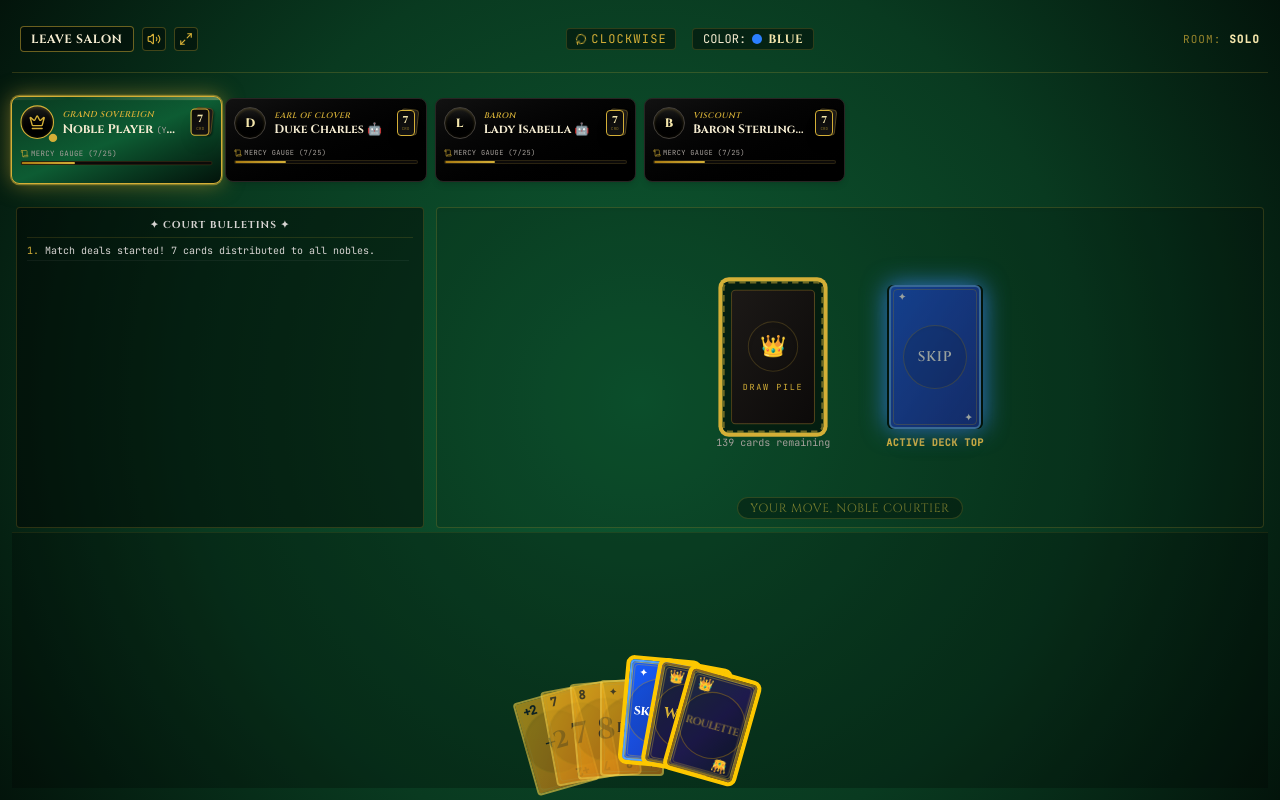
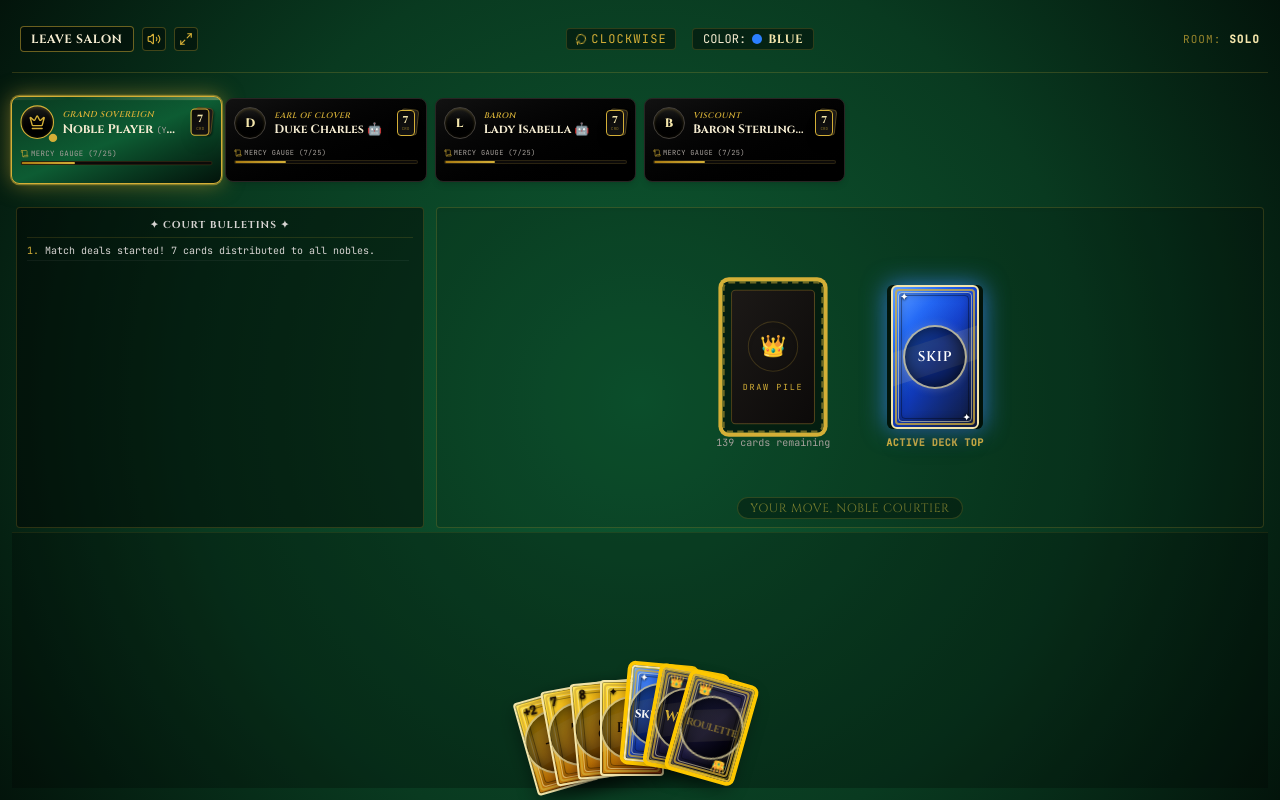
Before and after one commit to Devesh7230/uno-show--em-no-mercy, a React (Vite) app: page / in a window 1280 px wide. Both pictures are taken after a click on the button 330 px from the left and 395 px from the top of the page. Built offline with nearby package versions, Linux system fonts and the light colour scheme; a web font is replaced by a local one.

Commit message:
game done

```diff
--- a/src/components/CardItem.tsx
+++ b/src/components/CardItem.tsx
@@ -1,4 +1,4 @@
-import { CSSProperties } from 'react';
+import { CSSProperties, useState } from 'react';
 import { Card } from '../types';
 import { getColorClass, getCardLabel } from '../utils/game';
 
@@ -21,6 +21,8 @@ export default function CardItem({
   translateY = 0,
   isPlayable = false,
 }: CardItemProps) {
+  const [isInspecting, setIsInspecting] = useState(false);
+
   // Styles for different sizes
   const sizeStyles = {
     sm: 'w-10 h-14 text-[9px] rounded-sm border',
@@ -93,9 +95,11 @@ export default function CardItem({
   };
 
   // Compute rotation & transformation inline for fan layout
+  const canInspect = size === 'md';
   const playableLift = isPlayable ? -14 : 0;
+  const inspectLift = canInspect && isInspecting ? -42 : 0;
   const style: CSSProperties = {
-    transform: `rotate(${angle}deg) translateY(${translateY + playableLift}px)`,
+    transform: `rotate(${angle}deg) translateY(${translateY + playableLift + inspectLift}px) scale(${canInspect && isInspecting ? 1.08 : 1})`,
     transformOrigin: 'bottom center',
     transition: 'transform 0.2s cubic-bezier(0.175, 0.885, 0.32, 1.275), box-shadow 0.2s ease',
   };
@@ -103,19 +107,29 @@ export default function CardItem({
   return (
     <div
       onClick={!disabled && onClick ? onClick : undefined}
+      onMouseEnter={() => setIsInspecting(true)}
+      onMouseLeave={() => setIsInspecting(false)}
+      onFocus={() => setIsInspecting(true)}
+      onBlur={() => setIsInspecting(false)}
       style={style}
       id={`card-${card.id}`}
+      tabIndex={canInspect ? 0 : undefined}
       className={`
-        relative flex flex-col items-center justify-between p-1.5 md:p-3 select-none cursor-pointer
+        relative flex flex-col items-center justify-between p-1.5 md:p-3 select-none cursor-pointer overflow-hidden
         ${sizeStyles[size]}
         ${colorClass}
-        ${isPlayable ? 'ring-4 ring-yellow-400 scale-105 z-10' : ''}
-        ${disabled ? 'opacity-60 cursor-not-allowed filter grayscale-[15%]' : 'gold-glow-hover'}
-        border-solid
+        ${isPlayable ? 'ring-4 ring-yellow-400 z-10' : ''}
+        ${canInspect && isInspecting ? 'z-[999] shadow-[0_0_28px_rgba(212,175,55,0.85)]' : ''}
+        ${disabled ? 'cursor-not-allowed' : 'gold-glow-hover'}
+        border-solid shadow-[inset_0_0_0_1px_rgba(0,0,0,0.45),inset_0_0_18px_rgba(255,255,255,0.12),0_8px_18px_rgba(0,0,0,0.45)]
       `}
     >
+      <div className="absolute inset-0 bg-[linear-gradient(135deg,rgba(255,255,255,0.26)_0%,rgba(255,255,255,0.04)_24%,rgba(0,0,0,0.2)_56%,rgba(0,0,0,0.36)_100%)] pointer-events-none" />
+      <div className="absolute inset-[5px] rounded border border-[#F3E5AB]/55 shadow-[inset_0_0_10px_rgba(0,0,0,0.35)] pointer-events-none" />
+      <div className="absolute -left-5 top-1/2 h-8 w-[140%] -translate-y-1/2 rotate-[-18deg] bg-[#F3E5AB]/12 pointer-events-none" />
+
       {/* Tiny corner indicators */}
-      <div className="absolute top-1 left-1.5 font-mono text-[9px] md:text-xs font-bold uppercase tracking-tighter flex flex-col items-center leading-none">
+      <div className="absolute top-1 left-1.5 z-10 font-mono text-[9px] md:text-xs font-bold uppercase tracking-tighter flex flex-col items-center leading-none drop-shadow-[0_1px_1px_rgba(0,0,0,0.75)]">
         {card.type.startsWith('wild') ? (
           <span className="text-[#D4AF37]">👑</span>
         ) : card.type.includes('draw') ? (
@@ -128,12 +142,12 @@ export default function CardItem({
       </div>
 
       {/* Center Circle with Luxury Frame */}
-      <div className="my-auto flex items-center justify-center rounded-full border border-yellow-500/30 w-11 h-11 md:w-16 md:h-16 bg-black/10 shadow-inner">
+      <div className="relative z-10 my-auto flex items-center justify-center rounded-full border-2 border-[#F3E5AB]/70 w-11 h-11 md:w-16 md:h-16 bg-black/35 shadow-[inset_0_0_16px_rgba(0,0,0,0.65),0_0_10px_rgba(243,229,171,0.22)]">
         {renderCardContent()}
       </div>
 
       {/* Tiny bottom mirror corner indicator */}
-      <div className="absolute bottom-1 right-1.5 font-mono text-[9px] md:text-xs font-bold uppercase tracking-tighter rotate-180 flex flex-col items-center leading-none">
+      <div className="absolute bottom-1 right-1.5 z-10 font-mono text-[9px] md:text-xs font-bold uppercase tracking-tighter rotate-180 flex flex-col items-center leading-none drop-shadow-[0_1px_1px_rgba(0,0,0,0.75)]">
         {card.type.startsWith('wild') ? (
           <span className="text-[#D4AF37]">👑</span>
         ) : card.type.includes('draw') ? (
@@ -146,7 +160,8 @@ export default function CardItem({
       </div>
 
       {/* Double thin golden foil lines */}
-      <div className="absolute inset-0.5 border border-[#D4AF37]/35 rounded pointer-events-none" />
+      <div className="absolute inset-0.5 border-2 border-[#D4AF37]/75 rounded pointer-events-none" />
+      <div className="absolute inset-2 border border-black/35 rounded-sm pointer-events-none" />
 
       {/* Playable gold sparkle overlay */}
       {isPlayable && (
--- a/src/components/GameBoard.tsx
+++ b/src/components/GameBoard.tsx
@@ -504,7 +504,7 @@ export default function GameBoard({
                 return (
                   <div
                     key={card.id}
-                    className="absolute transition-transform duration-150"
+                    className="hand-card-slot absolute transition-transform duration-150"
                     style={{
                       left: `calc(50% - 40px + ${(idx - (localPlayer.cards.length - 1) / 2) * Math.min(22, 280 / localPlayer.cards.length)}px)`,
                       zIndex: 30 + idx,
--- a/src/index.css
+++ b/src/index.css
@@ -71,6 +71,11 @@
   justify-content: center;
   align-items: flex-end;
   height: 140px;
+}
+
+.hand-card-slot:hover,
+.hand-card-slot:focus-within {
+  z-index: 999 !important;
 }
 
 @media (orientation: landscape) and (max-height: 520px) {
--- a/src/utils/game.ts
+++ b/src/utils/game.ts
@@ -235,16 +235,16 @@ export function getCardLabel(card: Card): string {
 export function getColorClass(color: CardColor): string {
   switch (color) {
     case 'red':
-      return 'bg-gradient-to-br from-red-600 to-red-800 text-white border-red-400';
+      return 'bg-gradient-to-br from-red-500 via-red-700 to-red-950 text-white border-[#F3E5AB]';
     case 'blue':
-      return 'bg-gradient-to-br from-blue-600 to-blue-800 text-white border-blue-400';
+      return 'bg-gradient-to-br from-blue-500 via-blue-700 to-blue-950 text-white border-[#F3E5AB]';
     case 'green':
-      return 'bg-gradient-to-br from-emerald-600 to-emerald-800 text-white border-emerald-400';
+      return 'bg-gradient-to-br from-emerald-500 via-emerald-700 to-emerald-950 text-white border-[#F3E5AB]';
     case 'yellow':
-      return 'bg-gradient-to-br from-amber-400 to-amber-600 text-slate-900 border-amber-300';
+      return 'bg-gradient-to-br from-yellow-300 via-amber-500 to-orange-700 text-[#1A0E04] border-[#F3E5AB]';
     case 'wild':
-      return 'bg-gradient-to-br from-slate-800 via-indigo-950 to-slate-900 text-amber-300 border-yellow-500/50';
+      return 'bg-gradient-to-br from-slate-950 via-indigo-950 to-black text-[#F3E5AB] border-[#D4AF37]';
     default:
-      return 'bg-slate-700 text-white border-slate-500';
+      return 'bg-gradient-to-br from-slate-700 to-slate-950 text-white border-[#F3E5AB]';
   }
 }
```
